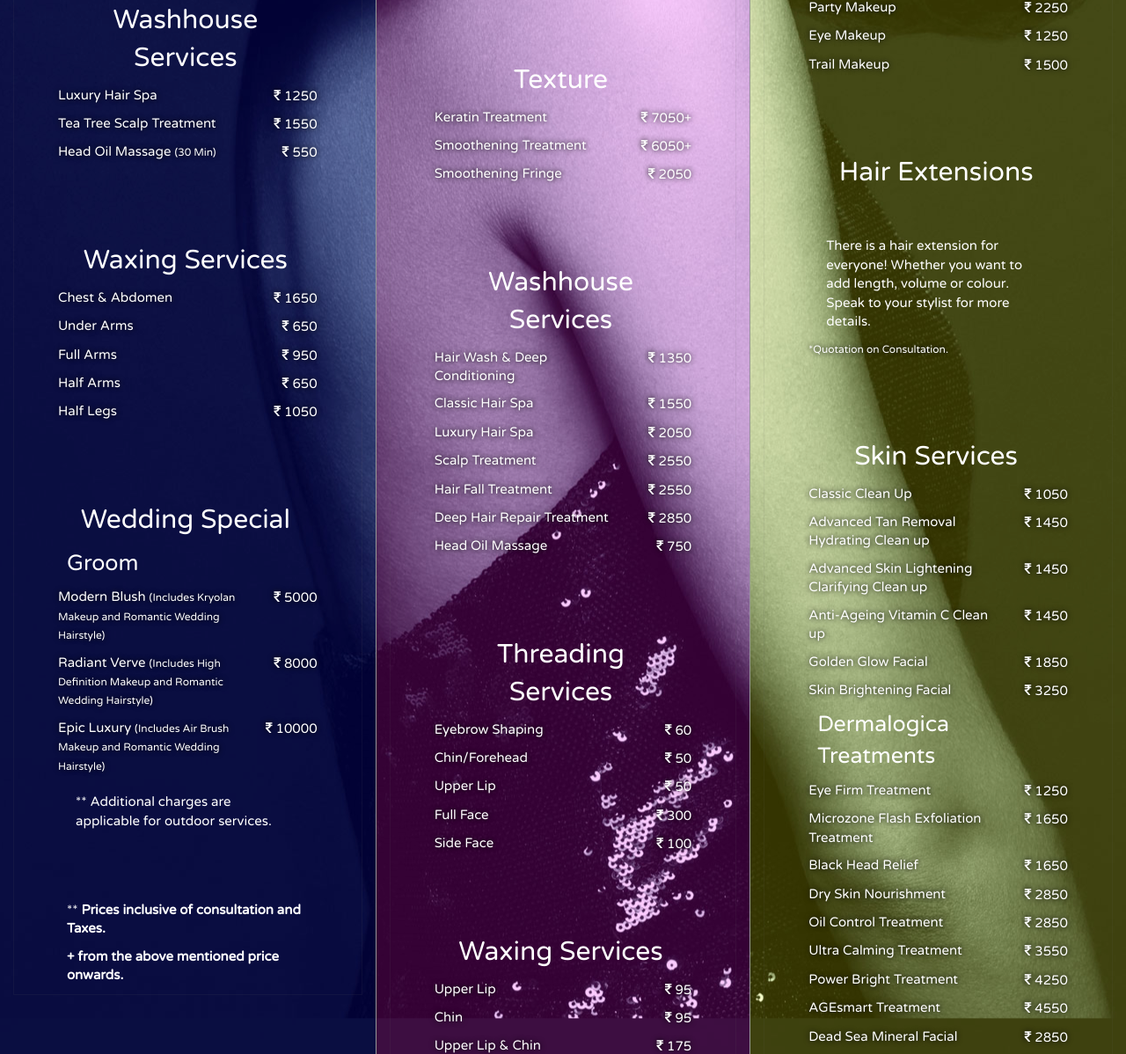
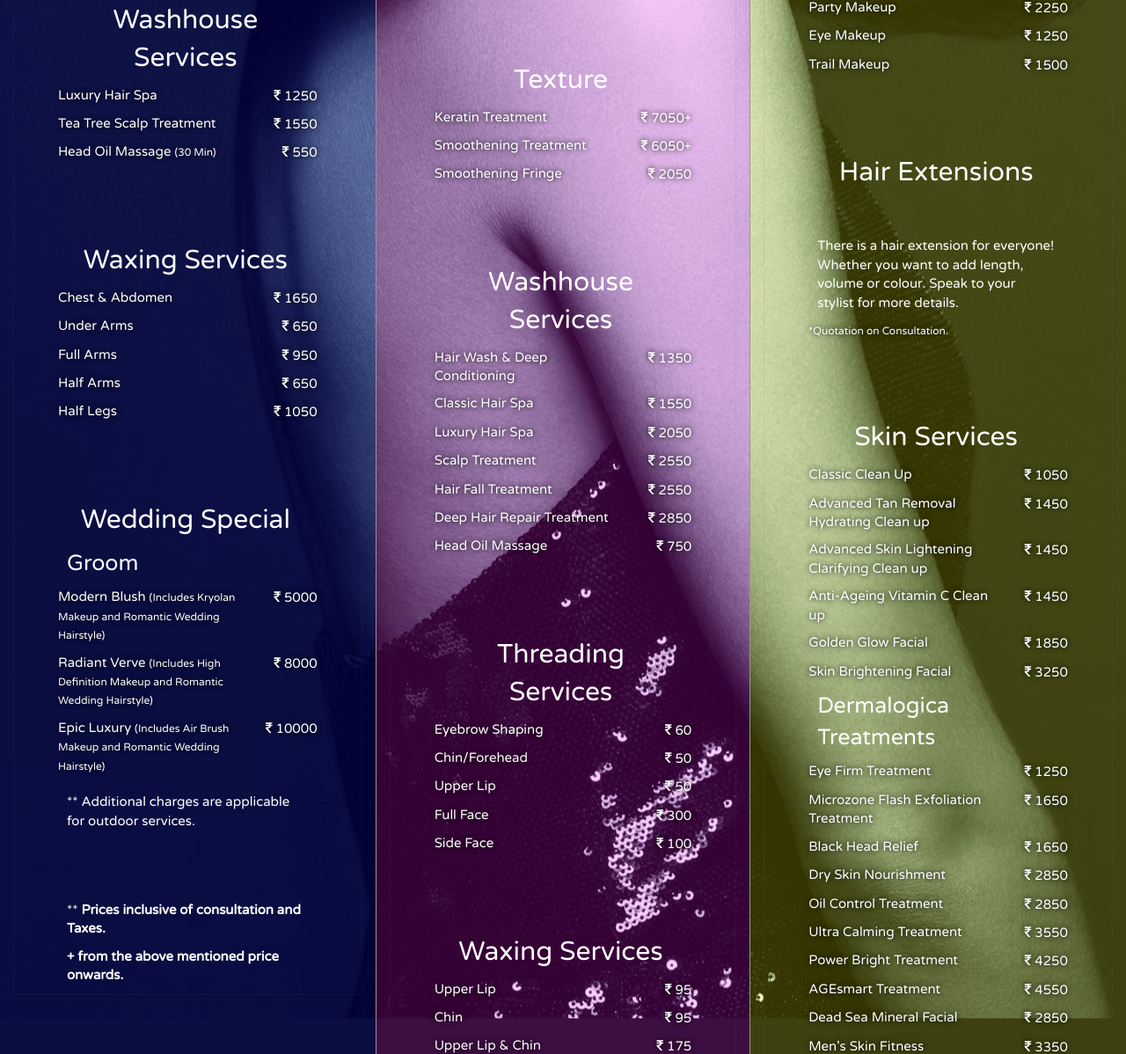
Before and after one commit to SajithPradeep/ZiqueSalonSpa, a PHP site: page / in a window 1280 px wide. Shown: the part 1752-2950 px from the top of the page at 88% size. Run offline with PHP 8.4, Linux system fonts and the light colour scheme; some libraries are stand-ins or nearby versions.

Commit message:
spacing issues

```diff
--- a/css/style.css
+++ b/css/style.css
@@ -121,6 +121,7 @@ body {
 }
 .service-group-subtitle {
     font-size: 25px;
+    padding-left: 0;
 }
 .salon-services-span {
     font-size: 12px;
@@ -143,7 +144,6 @@ body {
 }
 .outdoor-charges {
     margin-top: 10px;
-    padding: 0 10px 0 10px;
 }
 .conditions {
     margin-top: 80px;
--- a/js/script.js
+++ b/js/script.js
@@ -91,7 +91,6 @@ function postToGoogle() {
     let formValid = formValidation(name, tel);
 
     if(formValid) {
-        console.log("ajax");
         $.ajaxSetup({ cache: false });
         $.ajax({
         url: "https://docs.google.com/forms/d/e/1FAIpQLSezeWkcIyiqtADR-7DH8ERWu7K5leVDIbd40jUtS80sEnzJbg/formResponse",
```
